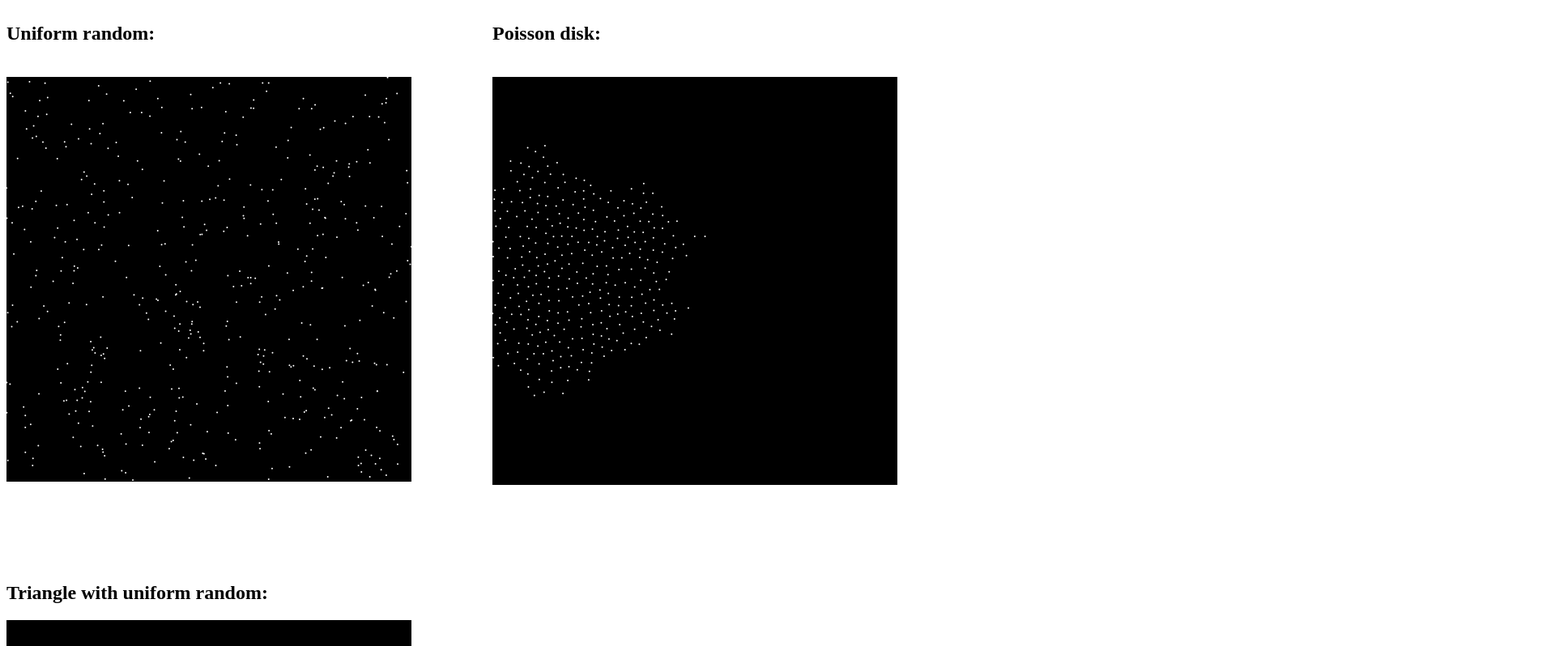
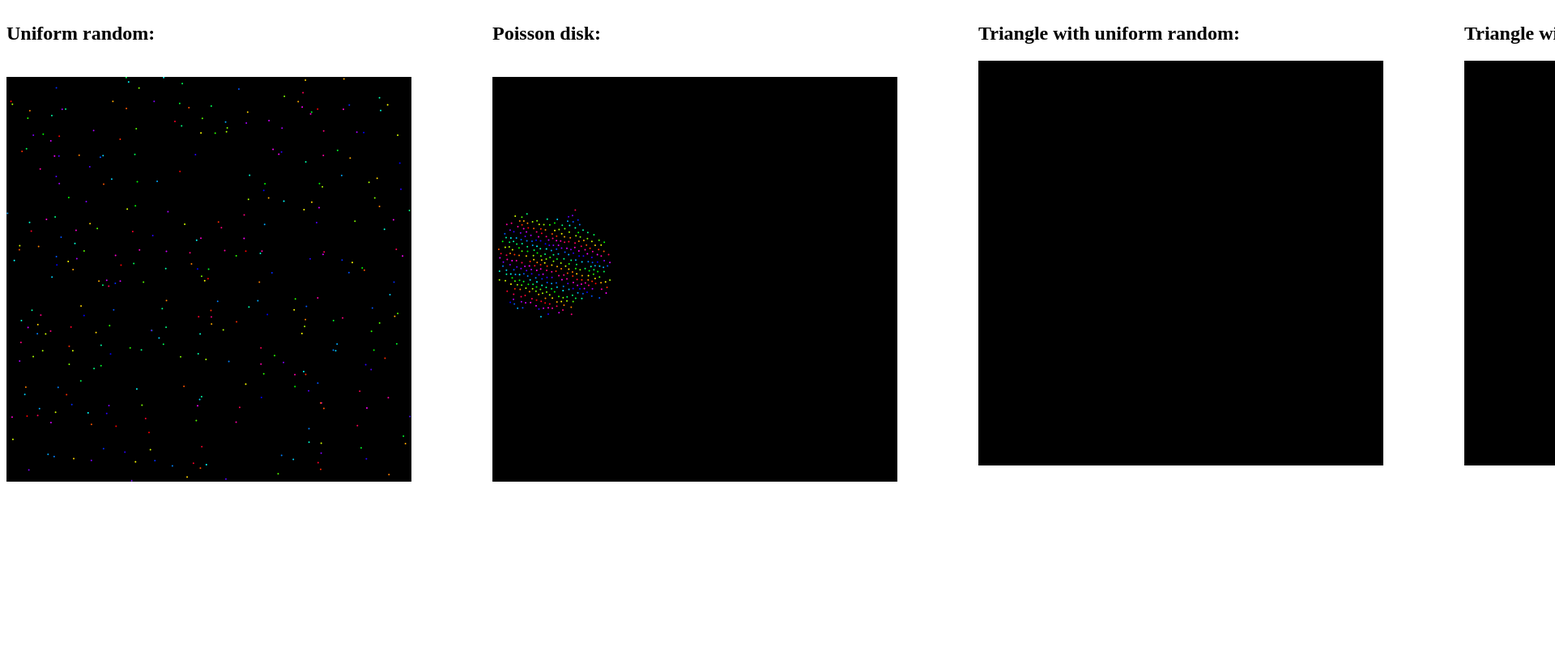
Before and after one commit to Artem-Mehes/poisson-disc-sampling, a plain HTML site: page index.html in a window 1280 px wide. Shown: the top 798 px of the page at 81% size, 1920 px wide, since content can reach past the window. Drawn offline with Linux system fonts and the light colour scheme.

Commit message:
Refactor index.html layout for improved structure, update poisson-disk-sampler.js to pass gridIndex in point addition callbacks, and enhance squares.js to support dynamic circle colors and increased sample count.

```diff
--- a/index.html
+++ b/index.html
@@ -6,21 +6,25 @@
     <title>My Project</title>
 </head>
 <body style="display: flex; flex-direction: column; gap: 100px;">
-  <div style="display: flex; gap: 100px;">
-    <div style="display: flex; flex-direction: column; gap: 20px;">
+  <div style="display: flex; gap: 100px; ">
+    <div style="display: flex; flex-direction: column; gap: 20px;  ">
       <h2>Uniform random:</h2>
-      <svg width="500" height="500" style="background-color: black;" id="uniform-random">
+      <div  style="height: 700px" id="uniform-random">
 
-      </svg>
-    </div>
+      </div>
 
 
-    <div style="display: flex; flex-direction: column; gap: 20px;">
-      <h2>Poisson disk:</h2>
-      <div  style="background-color: black;" id="poisson-disk">
+  </div>
 
-      </div>
-  </div>
+
+
+
+
+  <div style="display: flex; flex-direction: column; gap: 20px;  ">
+    <h2>Poisson disk:</h2>
+    <div  style="height: 700px" id="poisson-disk">
+
+    </div>
 
 
 
--- a/poisson-disk-sampler.js
+++ b/poisson-disk-sampler.js
@@ -69,7 +69,7 @@ class PoissonDiskSampler {
     activeQueue.push(firstPoint);
     this.grid[gridIndex] = firstPoint;
 
-    await this.onPointAdded(firstPoint);
+    await this.onPointAdded(firstPoint, gridIndex);
 
     while (activeQueue.length > 0) {
       const randomActiveQueueIndex = this.random(activeQueue.length);
@@ -108,7 +108,7 @@ class PoissonDiskSampler {
           activeQueue.push(newPosition);
           foundValidPoint = true;
 
-          await this.onPointAdded(newPosition);
+          await this.onPointAdded(newPosition, gridIndex);
 
           break;
         }
--- a/squares.js
+++ b/squares.js
@@ -3,10 +3,11 @@ const svgDimensions = {
   height: 500,
 };
 
-const samplesMaxCount = 500;
-const circlesRadius = 1;
 
-const getCircle = (x, y) => {
+
+const getCircle = (x, y, index) => {
+  const circlesRadius = 1;
+
   const circle = document.createElementNS(
     'http://www.w3.org/2000/svg',
     'circle'
@@ -14,19 +15,34 @@ const getCircle = (x, y) => {
   circle.setAttribute('cx', x);
   circle.setAttribute('cy', y);
   circle.setAttribute('r', circlesRadius);
-  circle.setAttribute('fill', 'white');
+  circle.setAttribute('fill', `hsl(${index * 10}, 100%, 50%)`);
   return circle;
 };
 
-const uniformRandomGenerator = () => {
+const uniformRandomGenerator = async () => {
   const uniformRandom = document.querySelector('#uniform-random');
+
+  const samplesMaxCount = 1000;
+
+  const svg = document.createElementNS('http://www.w3.org/2000/svg', 'svg');
+  svg.setAttribute('width', svgDimensions.width);
+  svg.setAttribute('height', svgDimensions.height);
+  svg.setAttribute('style', 'background-color: black;');
+  uniformRandom.appendChild(svg);
 
   for (let i = 0; i < samplesMaxCount; i++) {
     const x = Math.random();
     const y = Math.random();
 
-    const circle = getCircle(x * svgDimensions.width, y * svgDimensions.height);
-    uniformRandom.appendChild(circle);
+    const circle = getCircle(
+      x * svgDimensions.width,
+      y * svgDimensions.height,
+      i
+    );
+
+    await new Promise((resolve) => setTimeout(resolve, 15));
+
+    svg.appendChild(circle);
   }
 };
 
@@ -39,7 +55,7 @@ const poissonDiskGenerator = async () => {
   svg.setAttribute('style', 'background-color: black;');
   container.appendChild(svg);
 
-  const minimumDistance = 10;
+  const minimumDistance = 5;
   const samplesBeforeRejection = 30;
 
   const sampler = new PoissonDiskSampler(
@@ -47,8 +63,8 @@ const poissonDiskGenerator = async () => {
     svgDimensions.height,
     minimumDistance,
     samplesBeforeRejection,
-    async (point) => {
-      const circle = getCircle(point.x, point.y);
+    async (point, index) => {
+      const circle = getCircle(point.x, point.y, index);
 
       await new Promise((resolve) => setTimeout(resolve, 15));
 
```
